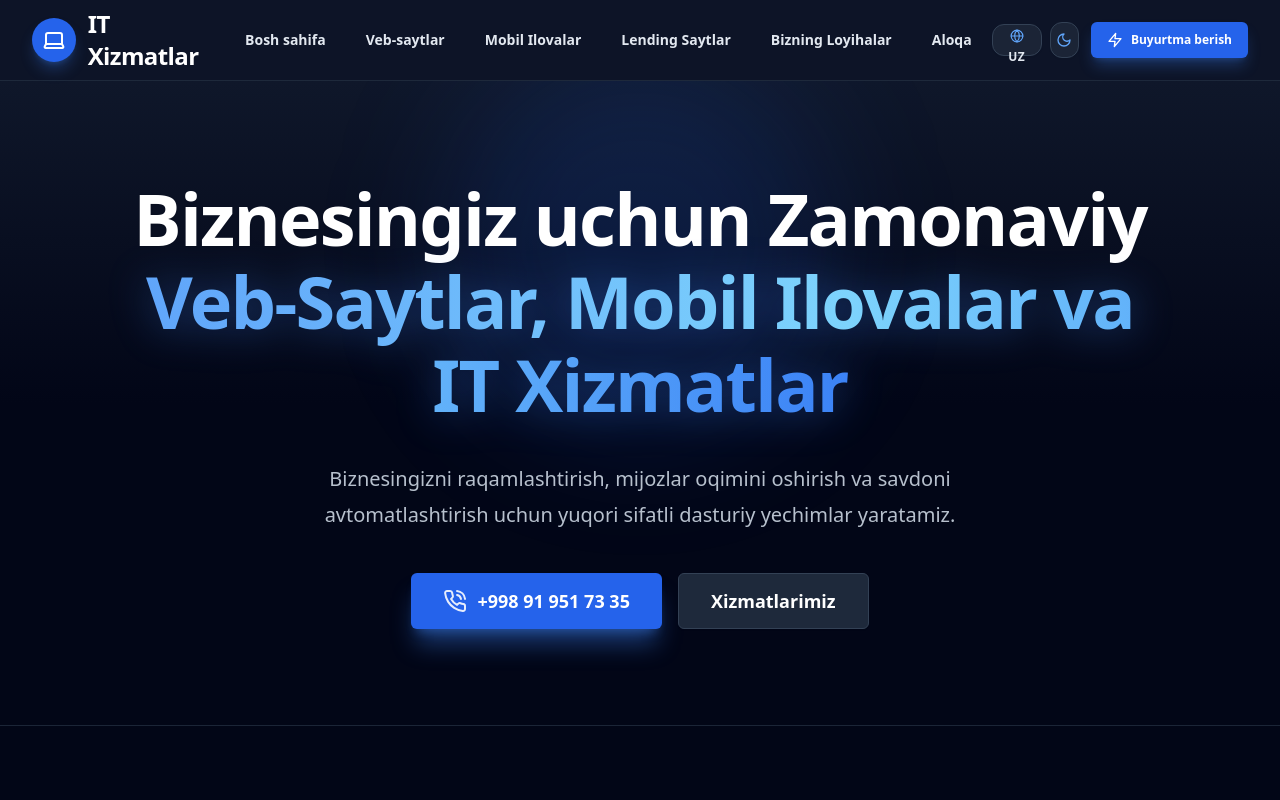
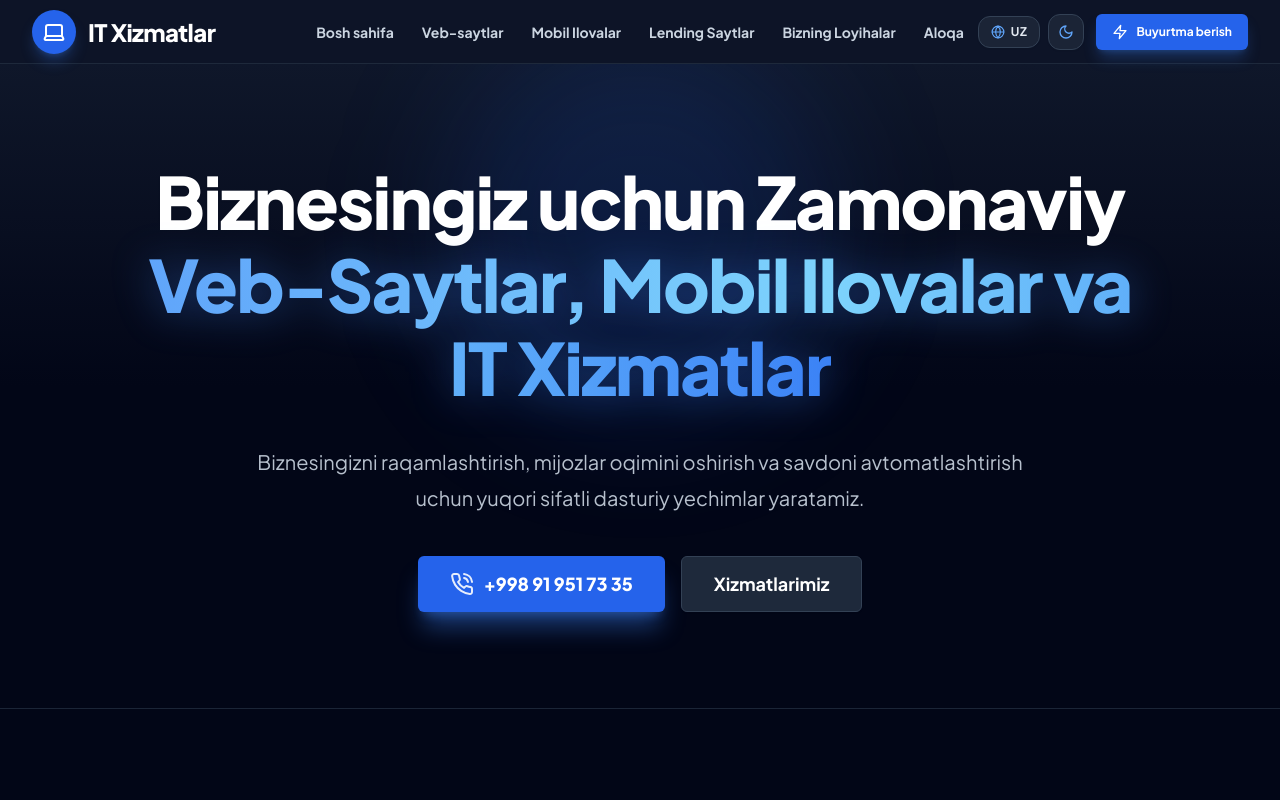
Before and after one commit to humoyun1773/IT-xizmatlari, a Next.js app in the folder frontend/: page / in a window 1280 px wide. Shown: the top 800 px of the page. Built offline with nearby package versions, Linux system fonts and the light colour scheme.

Commit message:
feat(ui): apply Google Sans font family to entire project and modern animated blue bottom border on navbar link hover

```diff
--- a/frontend/src/app/globals.css
+++ b/frontend/src/app/globals.css
@@ -1,3 +1,5 @@
+@import url('https://fonts.googleapis.com/css2?family=Plus+Jakarta+Sans:wght@300;400;500;600;700;800;900&display=swap');
+
 @tailwind base;
 @tailwind components;
 @tailwind utilities;
@@ -16,5 +18,5 @@ body {
       rgb(var(--background-end-rgb))
     )
     rgb(var(--background-start-rgb));
-  font-family: system-ui, -apple-system, BlinkMacSystemFont, 'Segoe UI', Roboto, Oxygen, Ubuntu, Cantarell, 'Open Sans', 'Helvetica Neue', sans-serif;
+  font-family: 'Google Sans', 'Plus Jakarta Sans', system-ui, -apple-system, BlinkMacSystemFont, 'Segoe UI', Roboto, sans-serif;
 }
--- a/frontend/src/app/page.tsx
+++ b/frontend/src/app/page.tsx
@@ -48,13 +48,55 @@ export default function HomePage() {
         </div>
 
         <div className="navbar-center hidden lg:flex">
-          <ul className="menu menu-horizontal px-1 gap-2 text-sm font-bold text-slate-200">
-            <li><a href="#" className="hover:text-blue-400 hover:bg-slate-800 rounded-lg transition-colors">{t.nav.home}</a></li>
-            <li><a href="#section-websites" className="hover:text-blue-400 hover:bg-slate-800 rounded-lg transition-colors">{t.nav.web}</a></li>
-            <li><a href="#section-mobile" className="hover:text-blue-400 hover:bg-slate-800 rounded-lg transition-colors">{t.nav.mobile}</a></li>
-            <li><a href="#section-landing" className="hover:text-blue-400 hover:bg-slate-800 rounded-lg transition-colors">{t.nav.landing}</a></li>
-            <li><a href="#section-projects" className="hover:text-blue-400 hover:bg-slate-800 rounded-lg transition-colors">{t.nav.projects}</a></li>
-            <li><a href="tel:+998919517335" className="hover:text-blue-400 hover:bg-slate-800 rounded-lg transition-colors">{t.nav.contact}</a></li>
+          <ul className="flex items-center gap-7 text-sm font-bold">
+            <li>
+              <a
+                href="#"
+                className="relative py-2 text-slate-300 hover:text-white transition-colors duration-200 after:content-[''] after:absolute after:bottom-0 after:left-0 after:w-0 hover:after:w-full after:h-0.5 after:bg-blue-500 after:transition-all after:duration-300"
+              >
+                {t.nav.home}
+              </a>
+            </li>
+            <li>
+              <a
+                href="#section-websites"
+                className="relative py-2 text-slate-300 hover:text-white transition-colors duration-200 after:content-[''] after:absolute after:bottom-0 after:left-0 after:w-0 hover:after:w-full after:h-0.5 after:bg-blue-500 after:transition-all after:duration-300"
+              >
+                {t.nav.web}
+              </a>
+            </li>
+            <li>
+              <a
+                href="#section-mobile"
+                className="relative py-2 text-slate-300 hover:text-white transition-colors duration-200 after:content-[''] after:absolute after:bottom-0 after:left-0 after:w-0 hover:after:w-full after:h-0.5 after:bg-blue-500 after:transition-all after:duration-300"
+              >
+                {t.nav.mobile}
+              </a>
+            </li>
+            <li>
+              <a
+                href="#section-landing"
+                className="relative py-2 text-slate-300 hover:text-white transition-colors duration-200 after:content-[''] after:absolute after:bottom-0 after:left-0 after:w-0 hover:after:w-full after:h-0.5 after:bg-blue-500 after:transition-all after:duration-300"
+              >
+                {t.nav.landing}
+              </a>
+            </li>
+            <li>
+              <a
+                href="#section-projects"
+                className="relative py-2 text-slate-300 hover:text-white transition-colors duration-200 after:content-[''] after:absolute after:bottom-0 after:left-0 after:w-0 hover:after:w-full after:h-0.5 after:bg-blue-500 after:transition-all after:duration-300"
+              >
+                {t.nav.projects}
+              </a>
+            </li>
+            <li>
+              <a
+                href="tel:+998919517335"
+                className="relative py-2 text-slate-300 hover:text-white transition-colors duration-200 after:content-[''] after:absolute after:bottom-0 after:left-0 after:w-0 hover:after:w-full after:h-0.5 after:bg-blue-500 after:transition-all after:duration-300"
+              >
+                {t.nav.contact}
+              </a>
+            </li>
           </ul>
         </div>
 
```
